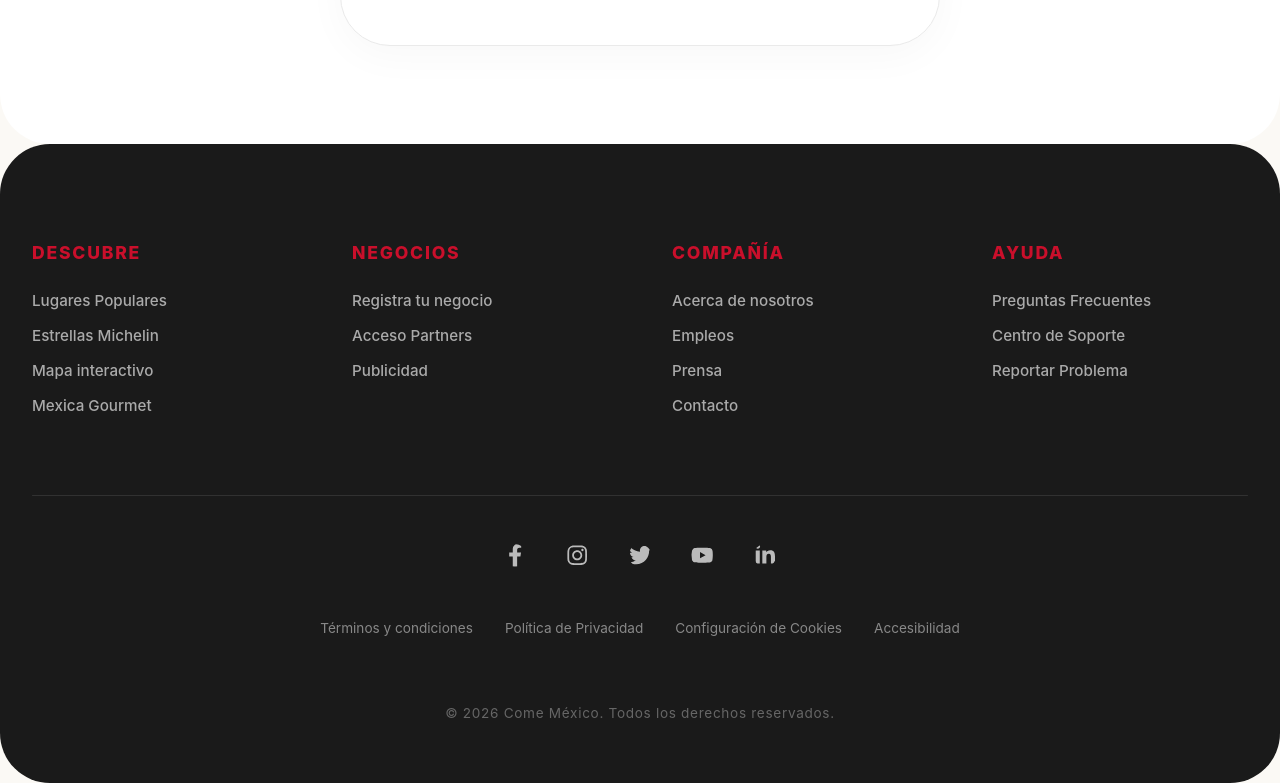
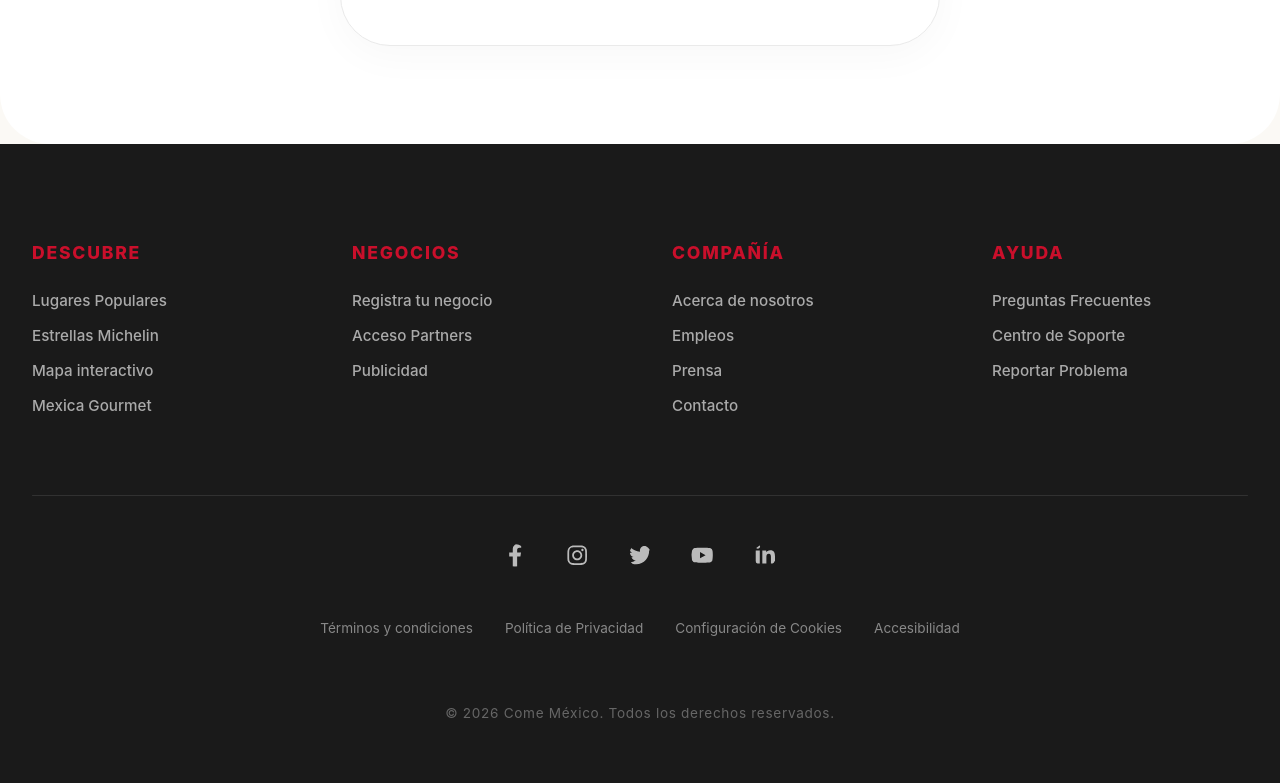
Before and after one commit to dbitdev/come, a Next.js app: page /registra-negocio in a window 1280 px wide. Shown: the part 656-1439 px from the top of the page. Built offline with nearby package versions, Linux system fonts and the light colour scheme; no server answers.

Commit message:
style: no border-radius on footer, add spacing between banner and footer

```diff
--- a/src/components/Banner.module.css
+++ b/src/components/Banner.module.css
@@ -5,6 +5,7 @@
     text-align: center;
     position: relative;
     overflow: hidden;
+    margin-bottom: 4rem;
 }
 
 /* Subtle background pattern/gradient */
--- a/src/components/Footer.module.css
+++ b/src/components/Footer.module.css
@@ -2,6 +2,7 @@
     background-color: #1a1a1a;
     color: #ffffff;
     padding: 5rem 0 3rem;
+    border-radius: 0;
 }
 
 .container {
```
